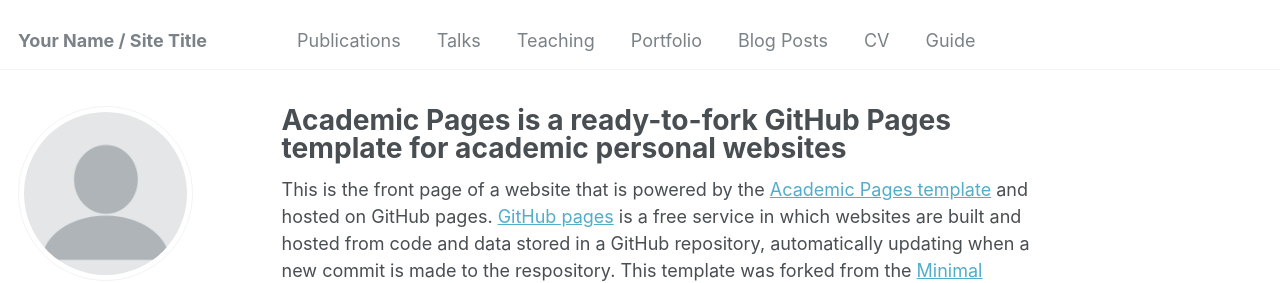
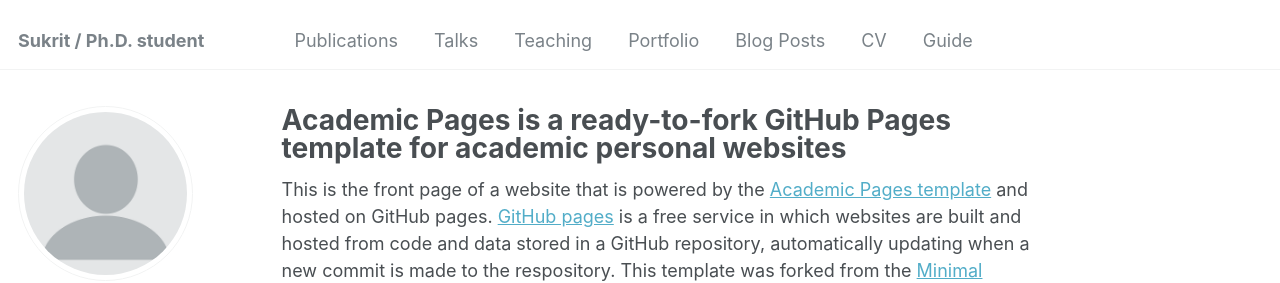
Before and after one commit to Sukritvt/Sukritvt.github.io, a Jekyll site: the page built from _pages/about.md, in a window 1280 px wide. Shown: the top 283 px of the page. Built offline with Jekyll 4.4.1, drawn with Linux system fonts in a browser that asks for light colours; some web fonts are replaced.

Commit message:
Update _config.yml

```diff
--- a/_config.yml
+++ b/_config.yml
@@ -1,5 +1,4 @@
-# Welcome to Jekyll!
-#
+
 # This config file is meant for settings that affect your entire site, values
 # which you are expected to set up once and rarely need to edit after that.
 # For technical reasons, this file is *NOT* reloaded automatically when you use
@@ -8,7 +7,7 @@
 
 # Basic Site Settings
 locale                   : "en-US"
-title                    : "Your Name / Site Title"
+title                    : "Sukrit / Ph.D. student"
 title_separator          : "-"
 name                     : &name "Your Name"
 description              : &description "personal description"
```
